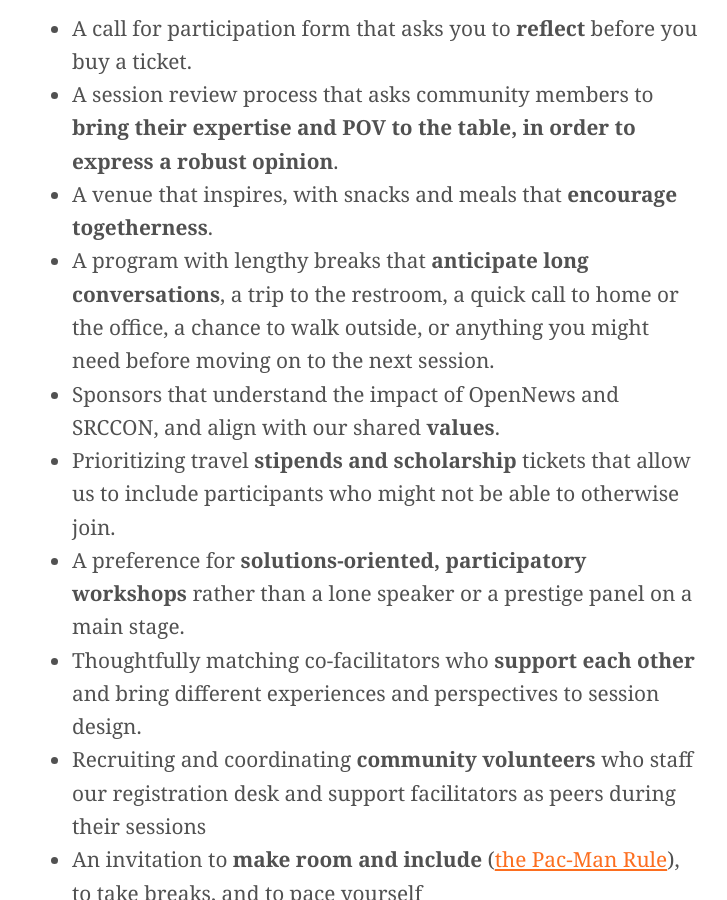
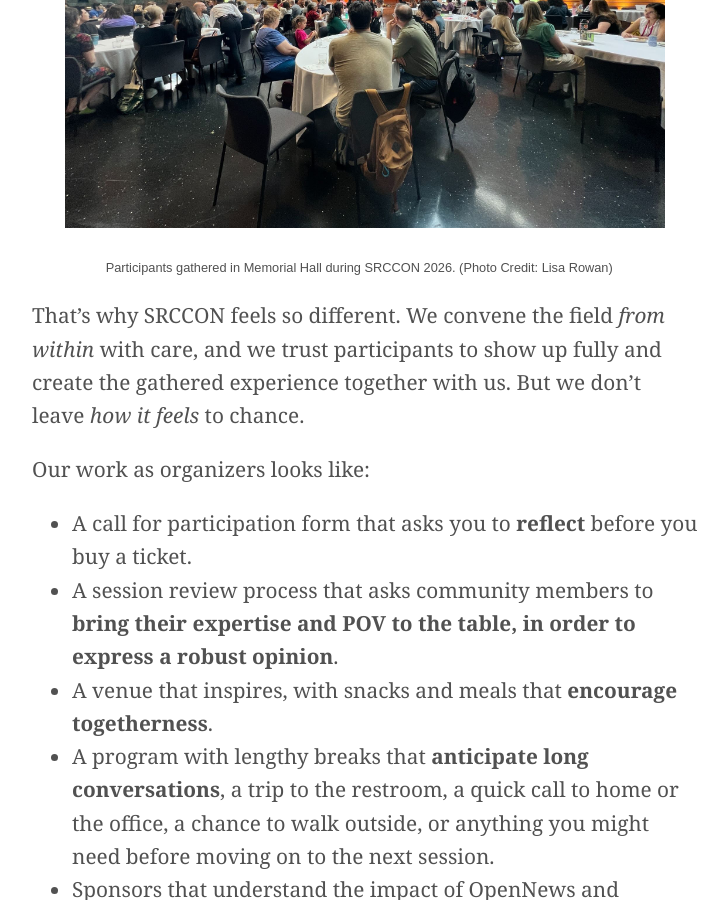
Before and after one commit to OpenNews/opennews-website, a Jekyll site: the page built from _posts/2026-07-15-srccon-is-different.md, in a window 1280 px wide and 900 px high, scrolled down 2423 px. Shown: the whole window, without its empty margins (118-845 px from the left). Built offline with Jekyll 4.4.1, drawn with Linux system fonts in a browser that asks for light colours; nearby versions of some CDN libraries; some web fonts are replaced; comment, search, counter and statistics services are not loaded; some of the changed text lies outside the part shown.

Commit message:
update blog post

```diff
--- a/_posts/2026-07-15-srccon-is-different.md
+++ b/_posts/2026-07-15-srccon-is-different.md
@@ -7,10 +7,10 @@
 excerpt: We know journalists, technologists and creators deserve care, so we push the boundaries of what’s possible at our gatherings.
 ---
 
-<p style="text-align:center; margin:0;">
-    <img src="/media/img/blog/srccon_2026_puzzletable.jpg" style="width:95%; display:block; margin:0 auto;" alt="A group of five Source-con 2026 attendees gather around a table in Memorial Hall of the McNamara Alumni Center, the conference venue, to complete a 1000 piece puzzle together at the puzzle table.">
+<p style="text-align: center; margin-top: 0;">
+  <img src="/media/img/blog/srccon_2026_puzzletable.jpg" alt="A group of five Source-con 2026 attendees gather in Memorial Hall of the McNamara Alumni Center, the conference venue, to complete a 1000 piece puzzle together at the puzzle table." style="max-width: 90%; height: auto; display: inline-block;" />
 </p>
-<p class="caption" style="text-align: center;margin-top:15px;">The puzzle table at SRCCON 2026 was a hit. (Photo Credit: Jessica Morrison)</p>
+<p class="caption" style="text-align: center; margin-top: 15px;">The puzzle table at SRCCON 2026 was a hit. (Photo Credit: Jessica Morrison)</p>
 
 What makes SRCCON different?
 
@@ -21,6 +21,11 @@
 But care is baked into every element of SRCCON, in spite of an industry that has trained us to be unfeeling.
 
 We were taught that to do our jobs as journalists ethically, we have to remain objective. And boy, did we ever knock that assignment out of the park. We became so neutral that the best of us would choose silence before we would have an opinion, we relegated our personalities to film and television writers, and we ceased to exist at all in our communities beyond screens and bylines. We hide our humanity behind our principles, and then wonder [why we don’t feel seen](https://www.pewresearch.org/short-reads/2026/02/11/majority-of-americans-express-low-confidence-in-journalists-to-act-in-publics-best-interests/).
+
+<p style="text-align: center; margin-top: 0;">
+  <img src="/media/img/blog/srccon_2026_memorial.jpg" alt="Participants gathered in Memorial Hall during SRCCON 2026." style="max-width: 90%; height: auto; display: inline-block;" />
+</p>
+<p class="caption" style="text-align: center; margin-top: 15px;">Participants gathered in Memorial Hall during SRCCON 2026. (Photo Credit: Lisa Rowan)</p>
 
 That’s why SRCCON feels so different. We convene the field *from within* with care, and we trust participants to show up fully and create the gathered experience together with us. But we don’t leave *how it feels* to chance.
 
@@ -42,6 +47,11 @@
 
 “I keep coming back to SRCCON because this has become one of my surest sources every year of inspiration and recharge,” said Cordelia Yu, a long-time OpenNews community member and current advisory council member, during the opening session on Day 1 of SRCCON 2026 in Minneapolis.
 
+<p style="text-align: center; margin-top: 0;">
+  <img src="/media/img/blog/srccon_2016_notes.png" alt="A photo of handwritten notes from Source-con 2016 that says, 'Where you meet people who are just like you but also not like you!' around hand-drawn, stylized 'SRCCON' text." style="max-width: 90%; height: auto; display: inline-block;" />
+</p>
+<p class="caption" style="text-align: center; margin-top: 15px;">Looking back at SRCCON 2016, this gathering has always emphasized radical care. (Photo Credit: Emma Carew Grovum)</p>
+
 My SRCCON story is like many others: I found SRCCON a decade ago when I was entering a phase of my journalism career that felt less linear and more confusing. I met a whole conference full of people who were thinking about and making moves to change how we do our work — infusing care and intentionality into hiring, onboarding, project management, team development, and all the work that goes on behind the scenes. I returned year after year, feeling inspired and heading home with a head full of ideas to try out in my newsroom as I moved from reporter to project editor to building and leading a newsroom product team.
 
 A rural newsroom founder and first-time SRCCON participant wrote in an email, “This was the first conference I've been to that actually does what conferences are supposed to do — people working together in a room, not talking at each other from a stage.”
```
Also changed, not shown: index.html (+9 -4 lines), media/img/blog/srccon_2016_notes.png (added), media/img/blog/srccon_2026_memorial.jpg (added).
